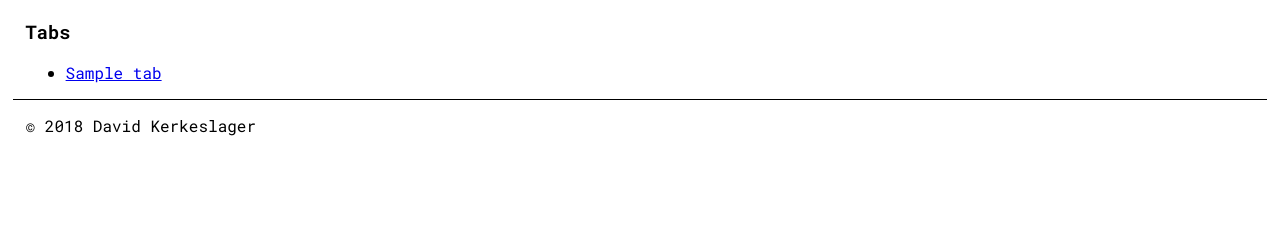
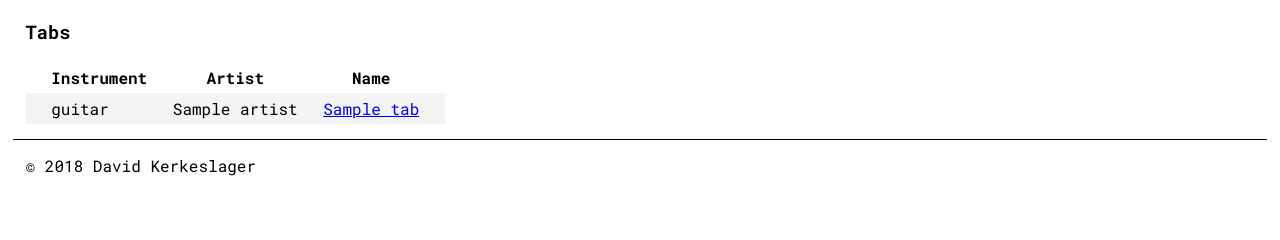
Before and after one commit to kerkeslager/guitartabs, a Django app: page /tabs/artists/1/ in a window 1280 px wide. Shown: the part 289-529 px from the top of the page. Run offline with Django 3.2, Linux system fonts and the light colour scheme; tables that the repository leaves empty hold one stand-in row (values such as "Sample post").

Commit message:
Styling and better handling of empty values

```diff
--- a/tabs/static/tabs/style.css
+++ b/tabs/static/tabs/style.css
@@ -85,6 +85,25 @@ section.tab-body {
   margin-top: 15px;
 }
 
+table {
+  border-spacing: 0;
+  margin: 15px 0 0 0;
+}
+
+td, th {
+  padding: 5px 2vw;
+}
+
+td:not(:first-child),
+th:not(:first-child) {
+  padding-left: 0;
+}
+
+
+tbody tr:nth-child(odd) {
+  background-color: #f4f4f4;
+}
+
 footer#site-footer {
   display: flex;
   flex-direction: row;
--- a/tabs/templates/tabs/artist.html
+++ b/tabs/templates/tabs/artist.html
@@ -9,13 +9,21 @@
 
   <section class='mapping'>
     <label for='website-link'>Website:</label>
+    {% if artist.website %}
     <a id='website-link' href='{{ artist.website }}'>Link</a>
+    {% else %}
+    <span id='artist-link'>(none)</span>
+    {% endif %}
 
     <label for='wikipedia-link'>Wikipedia:</label>
+    {% if artist.wikipedia %}
     <a id='wikipedia-link' href='{{ artist.wikipedia }}'>Link</a>
+    {% else %}
+    <span id='artist-link'>(none)</span>
+    {% endif %}
 
     <label for='user-link'>Added by:</label>
-    <a id='user-link' href="{% url 'users:profile' user_id=tab.user.pk %}">
+    <a id='user-link' href="{% url 'users:profile' user_id=artist.user.pk %}">
       {{ tab.user.username }}
     </a>
   </section>
--- a/tabs/templates/tabs/detail.html
+++ b/tabs/templates/tabs/detail.html
@@ -24,6 +24,8 @@
     <a id='artist-link' href="{% url 'tabs:artist_detail' artist_id=tab.artist.pk %}">
       {{ tab.artist.name }}
     </a>
+    {% else %}
+    <span id='artist-link'>(none)</span>
     {% endif %}
 
     <label for='user-link'>Added by:</label>
--- a/tabs/templates/tabs/tab_list.html
+++ b/tabs/templates/tabs/tab_list.html
@@ -11,11 +11,25 @@
 </nav>
 
 {% if tabs.all %}
-<ul>
-  {% for tab in tabs %}
-  <li><a href="{% url 'tabs:detail' tab.pk %}">{{ tab.name }}</a></li>
-  {% endfor %}
-</ul>
+<table>
+  <thead>
+    <tr>
+      <th>Instrument</th>
+      <th>Artist</th>
+      <th>Name</th>
+    </tr>
+  </thead>
+
+  <tbody>
+    {% for tab in tabs %}
+    <tr>
+      <td>{{ tab.instrument }}</td>
+      <td>{{ tab.artist.name }}</td>
+      <td><a href="{% url 'tabs:detail' tab.pk %}">{{ tab.name }}</a></td>
+    </tr>
+    {% endfor %}
+  </tbody>
+</table>
 {% else %}
 <p>There are no tabs to display.</p>
 {% endif %}
```
Also changed, not shown: tabs/templates/tabs/artist_index.html (+8 -5 lines).
